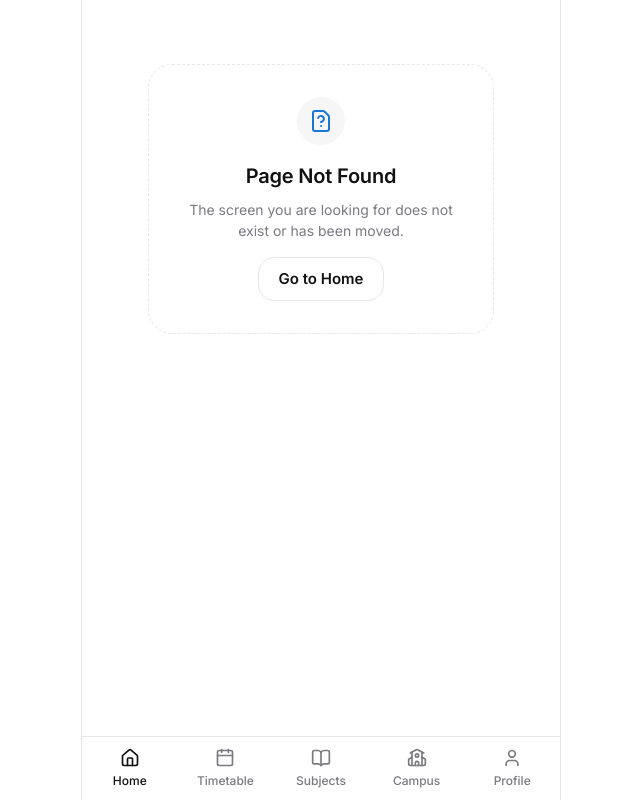
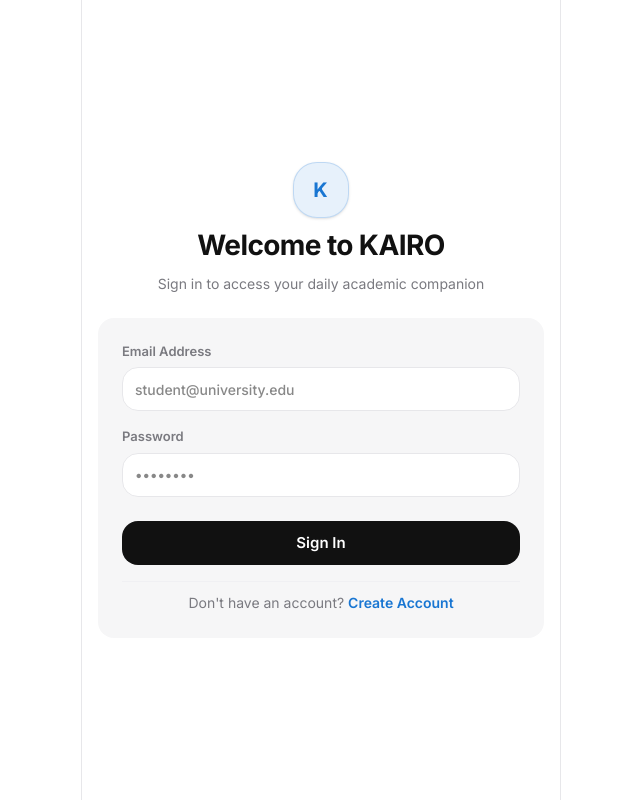
Before and after one commit to liyan-nk/kairo, a React (Vite) app in the folder frontend/: page /login in a window 1280 px wide. Before the commit this address had no page. Shown: the whole page, without its empty margins (319-959 px from the left). Built offline with nearby package versions, Linux system fonts and the light colour scheme.

Commit message:
feat: integrate auth and about routing

```diff
--- a/frontend/src/app/AppRouter.tsx
+++ b/frontend/src/app/AppRouter.tsx
@@ -1,11 +1,15 @@
 import React from 'react'
 import { Routes, Route } from 'react-router-dom'
 import RootLayout from '../components/RootLayout'
+import ProtectedRoute from '../components/ProtectedRoute'
+import LoginPage from '../features/auth/LoginPage'
+import SignupPage from '../features/auth/SignupPage'
 import TodayPage from '../features/today/TodayPage'
 import SubjectsPage from '../features/subjects/SubjectsPage'
 import SubjectDetailPage from '../features/subjects/SubjectDetailPage'
 import CampusPage from '../features/CampusPage'
 import ProfilePage from '../features/ProfilePage'
+import AboutPage from '../features/profile/AboutPage'
 import TimetablePage from '../features/timetable/TimetablePage'
 import NotFound from '../features/NotFound'
 import ComponentPlayground from '../dev/ComponentPlayground'
@@ -13,6 +17,12 @@ import ComponentPlayground from '../dev/ComponentPlayground'
 export const AppRouter: React.FC = () => {
   return (
     <Routes>
+      {/* Public Auth Routes */}
+      <Route path="/login" element={<LoginPage />} />
+      <Route path="/signup" element={<SignupPage />} />
+
+      {/* Protected App Routes */}
+      <Route element={<ProtectedRoute />}>
         <Route element={<RootLayout />}>
           <Route path="/" element={<TodayPage />} />
           <Route path="/timetable" element={<TimetablePage />} />
@@ -20,7 +30,9 @@ export const AppRouter: React.FC = () => {
           <Route path="/subjects/:subjectId" element={<SubjectDetailPage />} />
           <Route path="/campus" element={<CampusPage />} />
           <Route path="/profile" element={<ProfilePage />} />
+          <Route path="/about" element={<AboutPage />} />
           <Route path="*" element={<NotFound />} />
+        </Route>
       </Route>
 
       {import.meta.env.DEV && (
```
Lines whose indentation alone changed are shown as unchanged.
